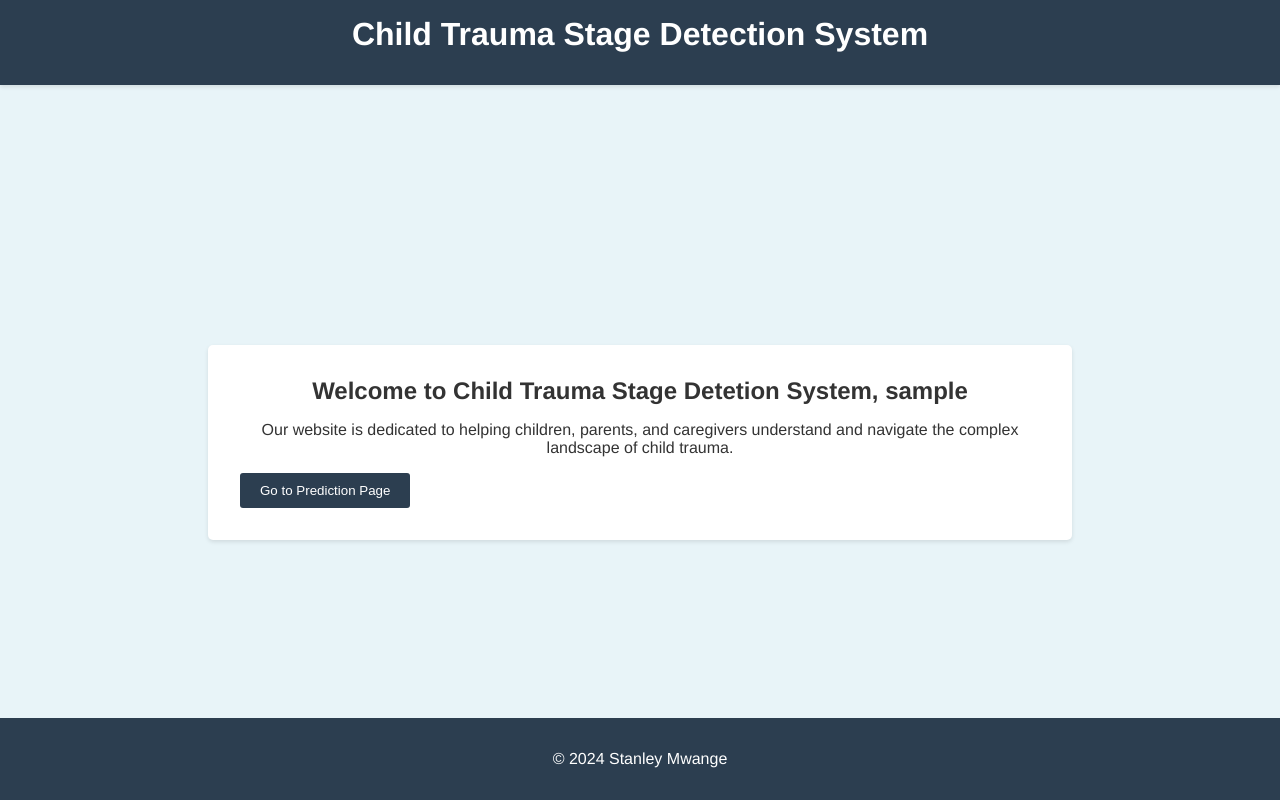
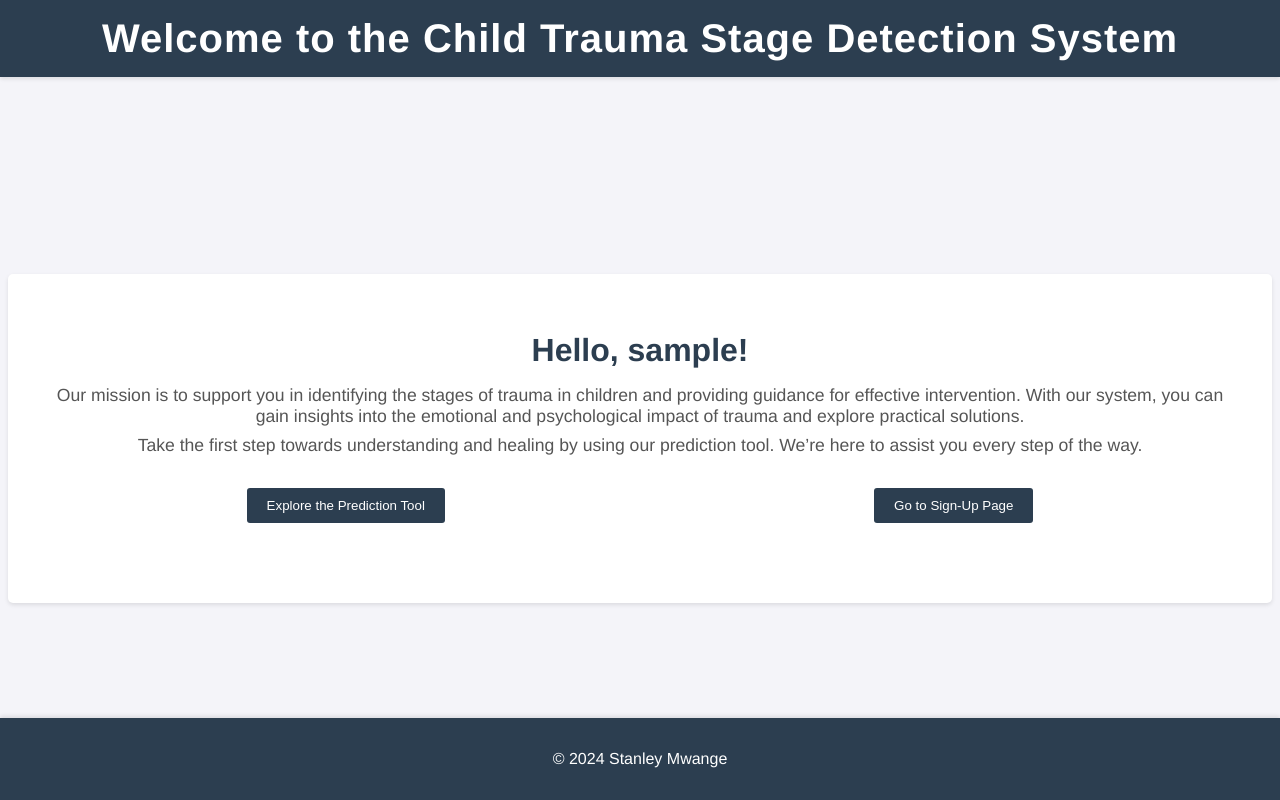
Before and after one commit to StanleyKioko/Trauma-Detetion, a Flask app: page /home in a window 1280 px wide. Run offline with Flask 3, Linux system fonts and the light colour scheme; the visitor is signed in with stand-in values (Sample User, id 1); parts of the project's set-up code (start-up, migrations or seed data) failed here and were passed over.

Commit message:
Prediction Page Enhanced

```diff
--- a/app.py
+++ b/app.py
@@ -12,6 +12,40 @@ users = {}
 # Load the saved model
 model = joblib.load('best_model.pkl')
 print("Model loaded successfully")
+
+# Define trauma stages
+trauma_stages = {
+    0: {
+        'stage': 'Anger',
+        'characteristics': 'Characterized by frustration and anger.,Anxiety,Emotional exhaustion,High blood pressure,Insomnia,Passive-aggressive behavior,Alterations in thinking and mood,Continued obsession with the traumatic event,Depression,Difficulty concentrating,Intrusive memories,Muscle tension,Rapid breathing or hyperventilation',
+        'solutions': ['Therapy', 'Anger management', 'Support groups']
+    },
+    1: {
+        'stage': 'Sadness',
+        'characteristics': 'Characterized by deep sadness and crying., exhaustion, confusion, sadness, anxiety, agitation, numbness, dissociation, confusion, physical arousal, and blunted affect.',
+        'solutions': ['Counseling', 'Emotional support', 'Medication']
+    },
+    2: {
+        'stage': 'Acceptance',
+        'characteristics': 'Acceptance is the final stage of the trauma response cycle.',
+        'solutions': ['Mindfulness', 'Support networks', 'Therapy']
+    },
+    3: {
+        'stage': 'Denial',
+        'characteristics': 'Characterized by refusal to acknowledge the trauma.,Many may isolate themselves from others while struggling in the denial stage',
+        'solutions': ['Counseling', 'Education about trauma', 'Peer support']
+    },
+    4: {
+        'stage': 'Bargaining',
+        'characteristics': 'Characterized by attempts to negotiate out of trauma. The bargaining stage of trauma focuses on thoughts that take place within the mind. These thoughts occur as someone tries to explain how things could have been done differently or better. In a sense, these negotiations are an individuals thoughts attempting to exchange one thing for another',
+        'solutions': ['Therapy', 'Support groups', 'Stress management']
+    },
+    5: {
+        'stage': 'Depression',
+        'characteristics': 'Characterized by feelings of severe despondency.negative emotions, guilt, shame, self-blame, social withdrawal, or social isolation.',
+        'solutions': ['Counseling', 'Medication', 'Therapeutic activities']
+    }
+}
 
 @app.route('/')
 def index():
@@ -76,25 +110,31 @@ def predict():
                 float(data['emotional_regulation'])
             ]
 
+            # Check if all features are zero
+            if all(feature == 0 for feature in features):
+                return redirect(url_for('results', stage='Unknown', characteristics='', solutions=''))
+
             # Convert features to a numpy array and reshape for prediction
             features = np.array(features).reshape(1, -1)
 
             # Make the prediction
             prediction = model.predict(features)
 
-            # Define trauma stages
-            trauma_stage = {
-                0: 'Anger',
-                1: 'Sadness',
-                2: 'Acceptance',
-                3: 'Denial',
-                4: 'Bargaining',
-                5: 'Depression'
-            }
-            predicted_stage = trauma_stage.get(prediction[0], 'Unknown')  # Default to 'Unknown' if prediction is invalid
+            # Get the predicted trauma stage
+            predicted_stage = trauma_stages.get(prediction[0], None)
+
+            if predicted_stage is None:
+                return jsonify({'error': 'Invalid prediction'}), 400
+
+            # Prepare the characteristics and solutions for URL
+            characteristics = '|'.join(predicted_stage['characteristics'].split(','))
+            solutions = '|'.join(predicted_stage['solutions'])
 
             # Redirect to the results page with the prediction result
-            return redirect(url_for('results', result=predicted_stage))
+            return redirect(url_for('results',
+                                    stage=predicted_stage['stage'],
+                                    characteristics=characteristics,
+                                    solutions=solutions))
 
         except KeyError as e:
             # Handle missing data keys
@@ -108,8 +148,14 @@ def predict():
 def results():
     if 'username' not in session:
         return redirect(url_for('signup'))
-    result = request.args.get('result', 'No result available')
-    return render_template('results.html', result=result)
+
+    stage = request.args.get('stage', 'No result available')
+    characteristics = request.args.get('characteristics', 'No characteristics available')
+    solutions_str = request.args.get('solutions', '')
+    solutions = solutions_str.split('|')
+    characteristics_list = characteristics.split('|') if characteristics else []
+
+    return render_template('results.html', stage=stage, characteristics=characteristics_list, solutions=solutions)
 
 @app.route('/logout')
 def logout():
--- a/static/styles.css
+++ b/static/styles.css
@@ -3,7 +3,7 @@ body {
     font-family: 'Helvetica', sans-serif;
     margin: 0;
     padding: 0;
-    background-color: #e8f4f8;
+    background-color: #f4f4f9;
     color: #333;
     display: flex;
     flex-direction: column;
@@ -13,7 +13,7 @@ body {
 }
 
 header {
-    background: #2C3E50;
+    background: #2c3e50; /* Dark blue header background */
     color: #fff;
     padding: 1rem 0;
     text-align: center;
@@ -21,13 +21,17 @@ header {
     box-shadow: 0 2px 4px rgba(0, 0, 0, 0.1);
 }
 
-h1, h2 {
-    margin: 0 0 1rem;
+header h1 {
+    margin: 0;
+    font-size: 2.5em;
+    color: #fff;
+    letter-spacing: 1px;
 }
 
+/* Main Section */
 main {
     padding: 2rem;
-    max-width: 800px;
+    max-width: 1200px;
     width: 100%;
     margin: auto;
     background: #fff;
@@ -35,62 +39,110 @@ main {
     border-radius: 5px;
 }
 
-/* Form Styles */
-form {
-    background: #fff;
-    padding: 2rem;
-    margin: 2rem 0;
-    border-radius: 5px;
-    box-shadow: 0 2px 4px rgba(0, 0, 0, 0.1);
-    display: flex;
-    flex-direction: column;
-    align-items: center;
+/* Welcome Section */
+#welcome-section {
+    text-align: center;
+    margin-bottom: 2rem;
 }
 
-input[type="text"], input[type="password"], input[type="number"], input[type="submit"] {
-    width: calc(100% - 22px);
-    padding: 10px;
+#welcome-section h2 {
+    font-size: 2em;
+    color: #2c3e50; /* Dark blue text color */
     margin-bottom: 1rem;
-    border: 1px solid #ddd;
-    border-radius: 3px;
 }
 
-input[type="submit"] {
-    background: #2C3E50;
-    color: #fff;
-    border: none;
-    cursor: pointer;
-    transition: background 0.3s ease;
-    width: auto;
-    padding: 10px 20px;
-}
-
-input[type="submit"]:hover {
-    background: #34495E;
+#welcome-section p {
+    margin: 0.5rem 0;
+    font-size: 1.1em;
+    color: #555;
 }
 
 /* Button Styles */
-button {
-    background: #2C3E50;
+button, input[type="submit"] {
+    background: #2c3e50; /* Dark blue background */
     color: #fff;
     border: none;
     padding: 10px 20px;
     cursor: pointer;
     border-radius: 3px;
     transition: background 0.3s ease;
+    margin: 1rem 0;
+    display: inline-block;
 }
 
-button:hover {
-    background: #34495E;
+button:hover, input[type="submit"]:hover {
+    background: #34495e; /* Slightly darker blue on hover */
 }
 
-/* Inline Form Styles */
-.inline-form {
-    display: inline-block;
-    margin-right: 10px;
+button:focus {
+    outline: none;
 }
 
-/* Container Styles */
+/* Button Container */
+.button-container {
+    display: flex;
+    justify-content: space-around;
+    gap: 1rem;
+    margin-top: 1rem;
+}
+
+/* Footer */
+footer {
+    background: #2c3e50; /* Dark blue footer background */
+    color: #fff;
+    text-align: center;
+    padding: 1rem 0;
+    width: 100%;
+    box-shadow: 0 -2px 4px rgba(0, 0, 0, 0.1);
+    position: fixed;
+    bottom: 0;
+}
+
+/* Form and Input Styles */
+label {
+    display: block;
+    margin: 0.5rem 0;
+}
+
+input[type="number"], input[type="text"], input[type="password"], input[type="email"] {
+    width: 100%;
+    padding: 0.5rem;
+    margin: 0.5rem 0;
+    border: 1px solid #ccc;
+    border-radius: 3px;
+}
+
+/* Button Styles */
+button, input[type="submit"] {
+    background: #2c3e50;
+    color: #fff;
+    border: none;
+    padding: 10px 20px;
+    cursor: pointer;
+    border-radius: 3px;
+    transition: background 0.3s ease;
+    margin: 1rem 0;
+    display: inline-block;
+}
+
+button:hover, input[type="submit"]:hover {
+    background: #34495e;
+}
+
+/* Center Buttons */
+.center-buttons {
+    display: flex;
+    justify-content: center;
+    gap: 1rem;
+}
+
+/* Inline Form */
+.inline-form {
+    display: inline;
+    margin-right: 1rem;
+}
+
+/* Login Box */
 #login-box {
     max-width: 400px;
     margin: 2rem auto;
@@ -100,49 +152,20 @@ button:hover {
     border-radius: 5px;
 }
 
-.form-container {
-    border-radius: 5px;
-}
-
-/* Footer Styles */
-footer {
-    background: #2C3E50;
-    color: #fff;
-    text-align: center;
-    padding: 1rem 0;
-    position: fixed;
-    bottom: 0;
-    width: 100%;
-}
-
-/* Label and Input Styles */
-label {
-    display: block;
-    margin-bottom: 0.5rem;
-    font-weight: bold;
-    text-align: left;
-    width: 100%;
-}
-
-input[type="number"] {
-    width: 100%;
-}
-
-/* Welcome Section */
-#welcome-section {
+/* Trauma Stages Section */
+#trauma-stages h2 {
     text-align: center;
 }
 
-#predictPageButton {
-    background: #2C3E50;
-    color: #fff;
-    border: none;
-    padding: 10px 20px;
-    cursor: pointer;
-    border-radius: 3px;
-    transition: background 0.3s ease;
+#trauma-stages h1 {
+    margin-top: 2rem;
 }
 
-#predictPageButton:hover {
-    background: #34495E;
+#trauma-stages h5 {
+    display: inline-block;
+    margin: 0;
 }
+
+#trauma-stages p {
+    margin: 0.5rem 0;
+}
--- a/templates/home.html
+++ b/templates/home.html
@@ -8,16 +8,22 @@
 </head>
 <body>
     <header>
-        <h1>Child Trauma Stage Detection System</h1>
+        <h1>Welcome to the Child Trauma Stage Detection System</h1>
     </header>
     <main>
         <section id="welcome-section">
-            <h2>Welcome to Child Trauma Stage Detetion System, {{ username }}</h2>
+            <h2>Hello, {{ username }}!</h2>
             <p>
-                Our website is dedicated to helping children, parents, and caregivers understand and navigate the complex landscape of child trauma.
+                Our mission is to support you in identifying the stages of trauma in children and providing guidance for effective intervention. With our system, you can gain insights into the emotional and psychological impact of trauma and explore practical solutions.
             </p>
+            <p>
+                Take the first step towards understanding and healing by using our prediction tool. We’re here to assist you every step of the way.
+            </p>
+            <div class="button-container">
+                <button id="predictPageButton">Explore the Prediction Tool</button>
+                <button id="signupPageButton">Go to Sign-Up Page</button>
+            </div>
         </section>
-        <button id="predictPageButton">Go to Prediction Page</button>
     </main>
     <footer>
         <p>&copy; 2024 Stanley Mwange</p>
@@ -26,6 +32,10 @@
         document.getElementById('predictPageButton').addEventListener('click', () => {
             window.location.href = '/predict';
         });
+
+        document.getElementById('signupPageButton').addEventListener('click', () => {
+            window.location.href = '/signup';
+        });
     </script>
 </body>
 </html>
```
Also changed, not shown: templates/predict.html (+4 -3 lines), templates/results.html (+16 -2 lines).
